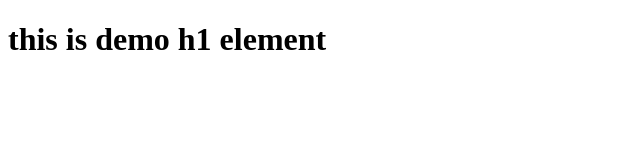
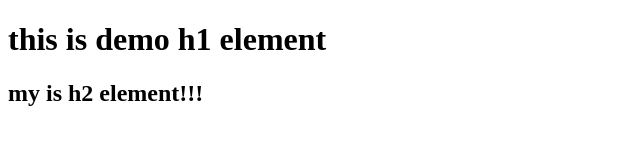
Before and after one commit to hsjdhe0816/20250730, a plain HTML site: page index.html in a window 1280 px wide. Shown: the whole page, without its empty margins (0-640 px from the left). Drawn offline with Linux system fonts and the light colour scheme.

Commit message:
Update index.html

```diff
--- a/index.html
+++ b/index.html
@@ -7,5 +7,6 @@
 </head>
 <body>
     <h1>this is demo h1 element</h1>
+    <h2>my is h2 element!!!</h2>
 </body>
 </html>
```
